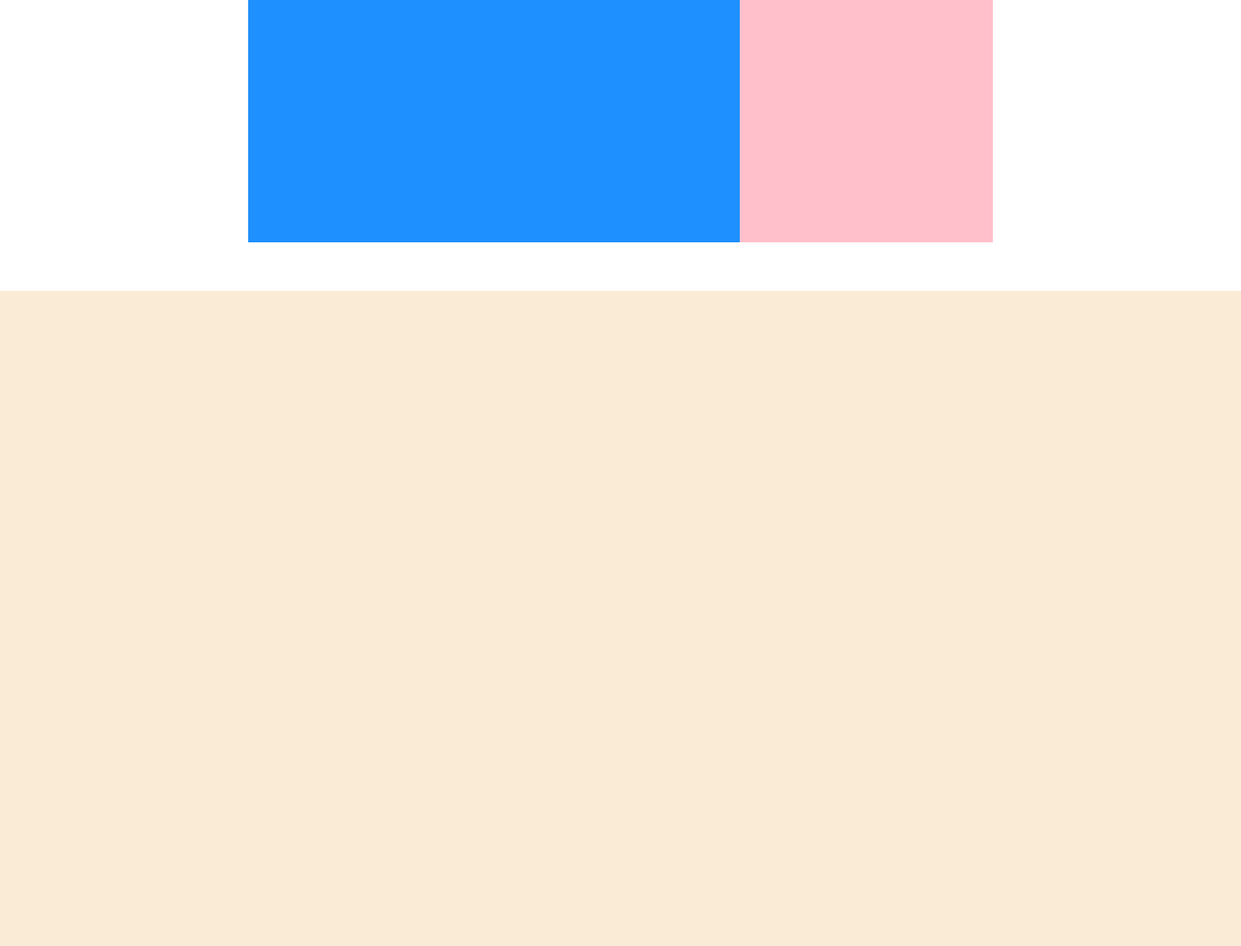
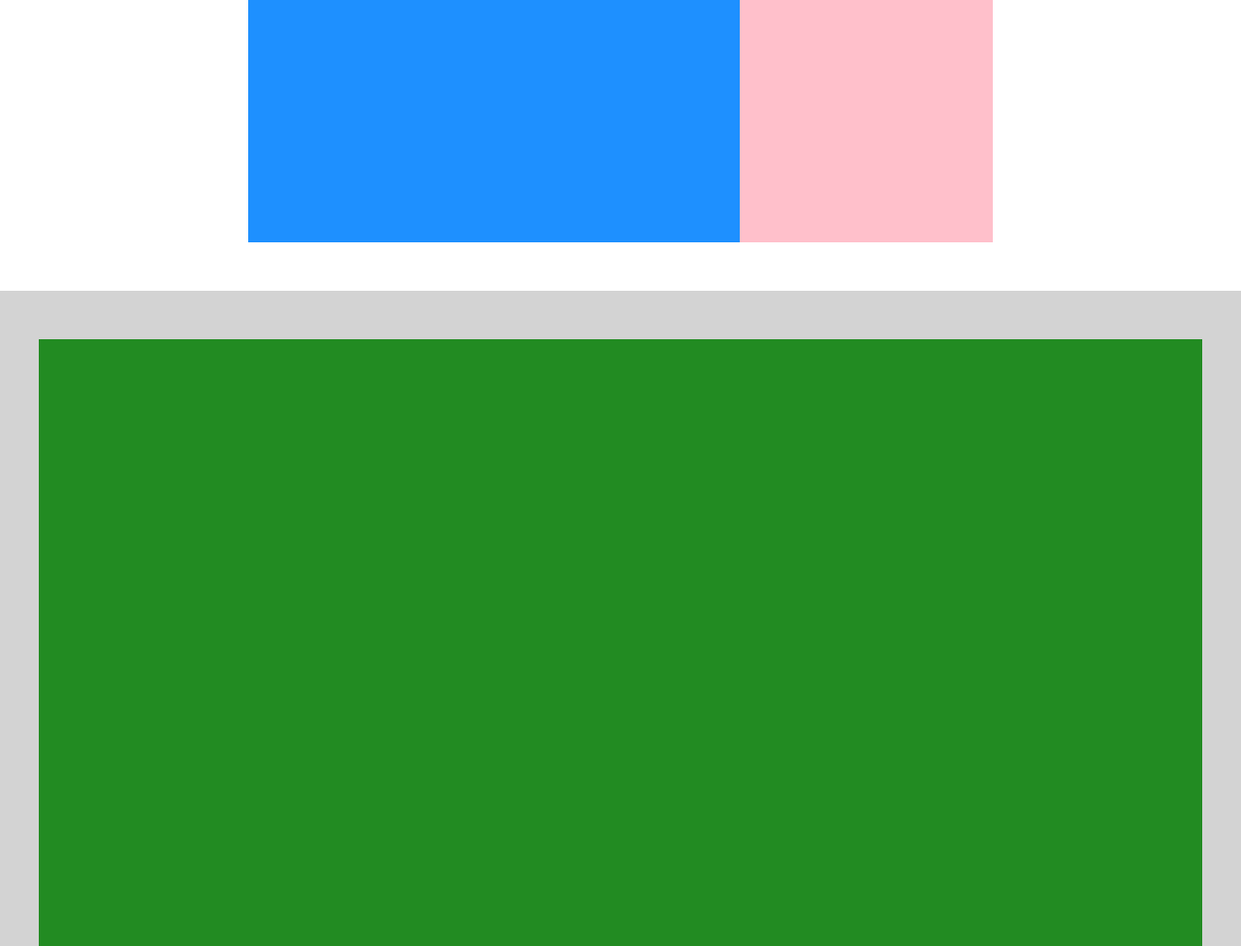
Before and after one commit to Arianna-Salvini/htmlcss-struttura-discord, a plain HTML site: page index.html in a window 1280 px wide. Shown: the part 2084-3060 px from the top of the page at 97% size. Before the commit the page ends 2384 px from the top, so only its background shows below. Drawn offline with Linux system fonts and the light colour scheme.

Commit message:
Add last section and box for text and buttons

```diff
--- a/assets/css/style.css
+++ b/assets/css/style.css
@@ -124,3 +124,23 @@ nav{
     height: 100%;
     background-color: var(--discc-secondary-light);
 }
+
+/* Last Main Saection */
+.start_section{
+    height: 1000px;
+    display: flex;
+    align-items: center;
+    justify-content: center;
+}
+
+.start_box{
+    width: 1200px;
+    height: 900px;
+    background-color: var(--disc-extra-color);
+}
+
+/* /Last Main Saection */
+
+/* Footer */
+
+/* /Footer */
--- a/index.html
+++ b/index.html
@@ -54,6 +54,12 @@
                 <div class="text_box"></div>
             </div>
         </div>
+         <!-- Section Structure -->
+         <!-- Last section for video and buttons-->
+         <div class="start_section dark">
+            <div class="start_box"></div>
+         </div>
+         <!-- /Last section for video and buttons-->
     </main>
     <!-- /Main -->
     <!-- Footer -->
```
